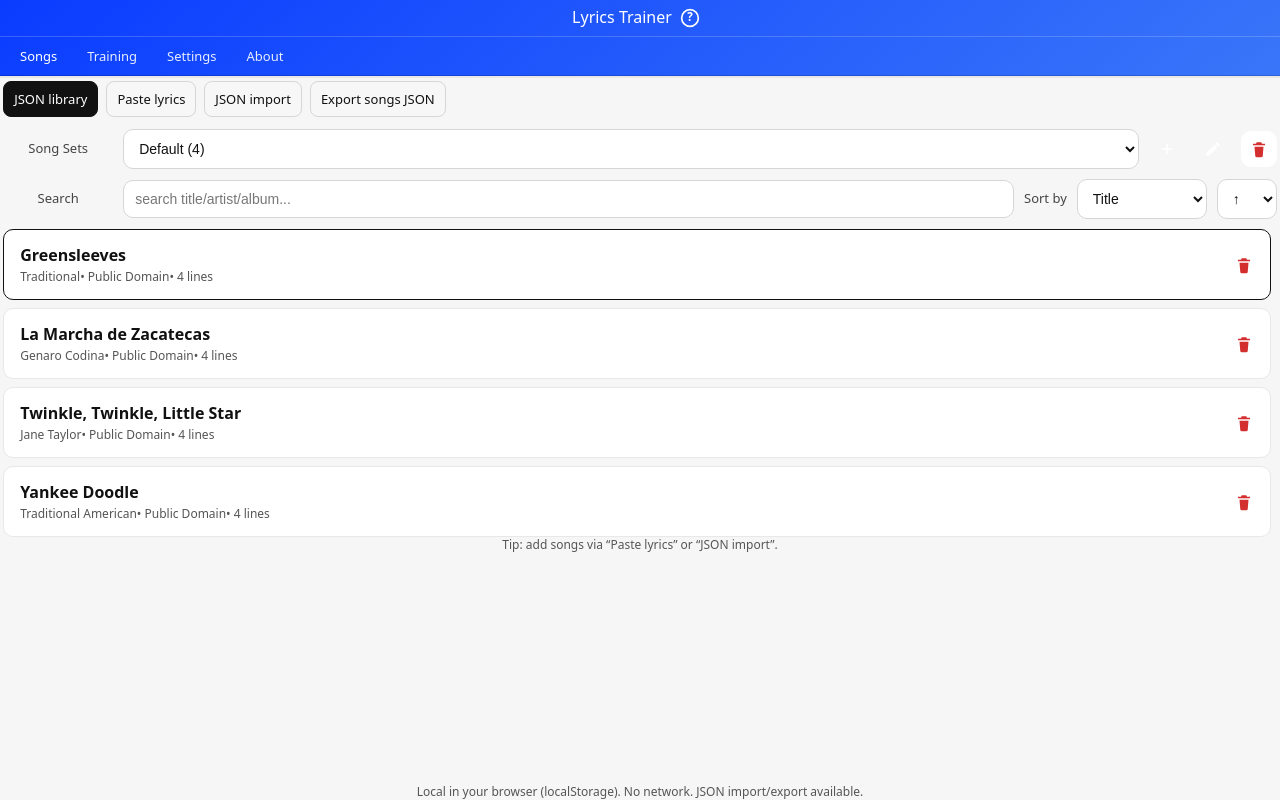
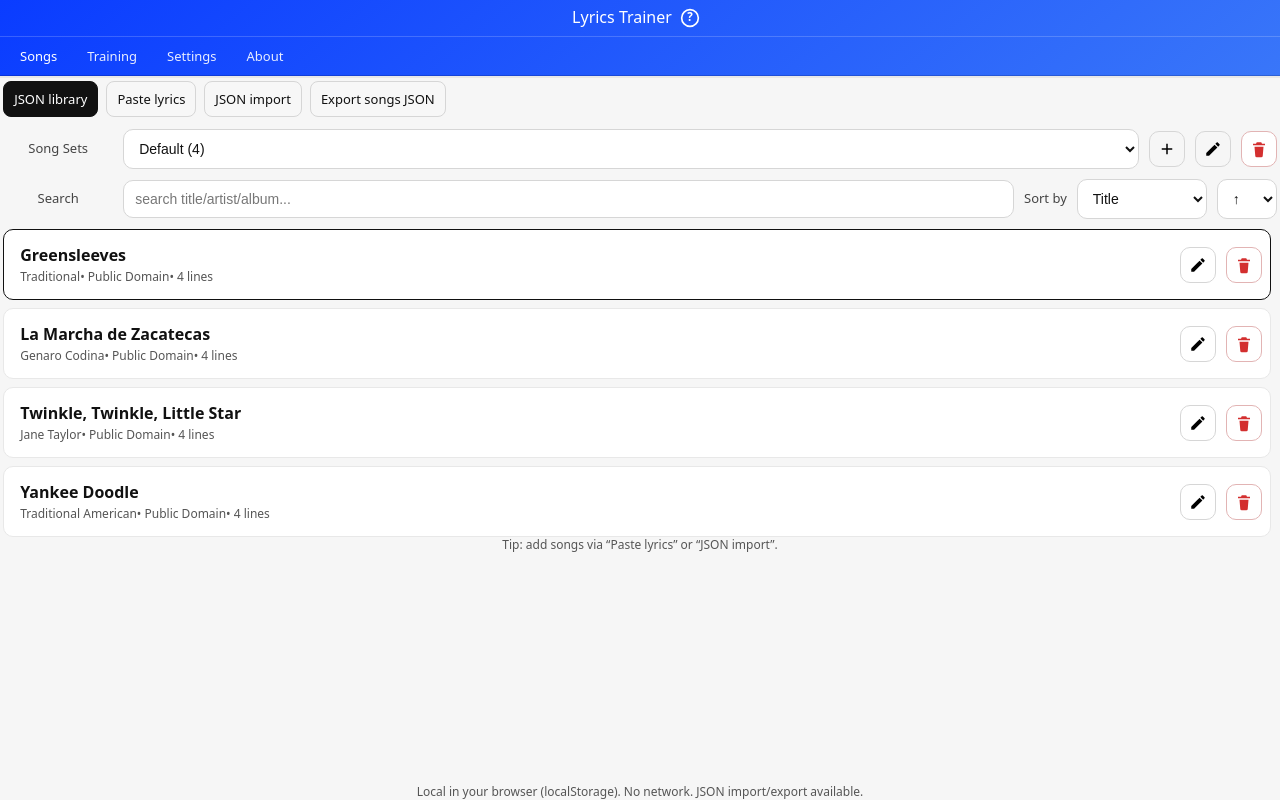
Before and after one commit to niwrA/lyrics-trainer, a Vue app: page / in a window 1280 px wide. Built offline with nearby package versions, Linux system fonts and the light colour scheme.

Commit message:
Small button layout fix

```diff
--- a/src/App.vue
+++ b/src/App.vue
@@ -59,7 +59,7 @@
           <div class="brand-title">{{ t("appTitle") }}</div>
           <!-- <div class="brand-sub">{{ t("appSubtitle") }}</div> -->
         </div>
-        <button class="icon-btn" @click="showOnboarding = true" :title="t('helpButton')" :aria-label="t('helpButton')">
+        <button class="brand-btn" @click="showOnboarding = true" :title="t('helpButton')" :aria-label="t('helpButton')">
           <svg viewBox="0 0 24 24" width="20" height="20" aria-hidden="true">
             <circle cx="12" cy="12" r="10" fill="none" stroke="currentColor" stroke-width="2" />
             <text x="12" y="15.5" text-anchor="middle" font-size="14" font-weight="bold" fill="currentColor">?</text>
@@ -3465,6 +3465,20 @@ textarea {
   align-items: center;
   justify-content: center;
   border-radius: 10px;
+  border: 1px solid #d6d6d6;
+  background: #f2f2f200;
+  color: #000000;
+  cursor: pointer;
+  padding: 0;
+}
+
+.brand-btn {
+  width: 36px;
+  height: 36px;
+  display: inline-flex;
+  align-items: center;
+  justify-content: center;
+  border-radius: 10px;
   border: 0px solid #d6d6d6;
   background: #f2f2f200;
   color: #ffffff;
@@ -3472,7 +3486,13 @@ textarea {
   padding: 0;
 }
 
+.brand-btn:hover {
+  background: #f2f2f282;
+  border: 1px solid #d6d6d6;
+}
+
 .icon-btn:hover {
+  background: #f2f2f282;
   border: 1px solid #d6d6d6;
 }
 
```
